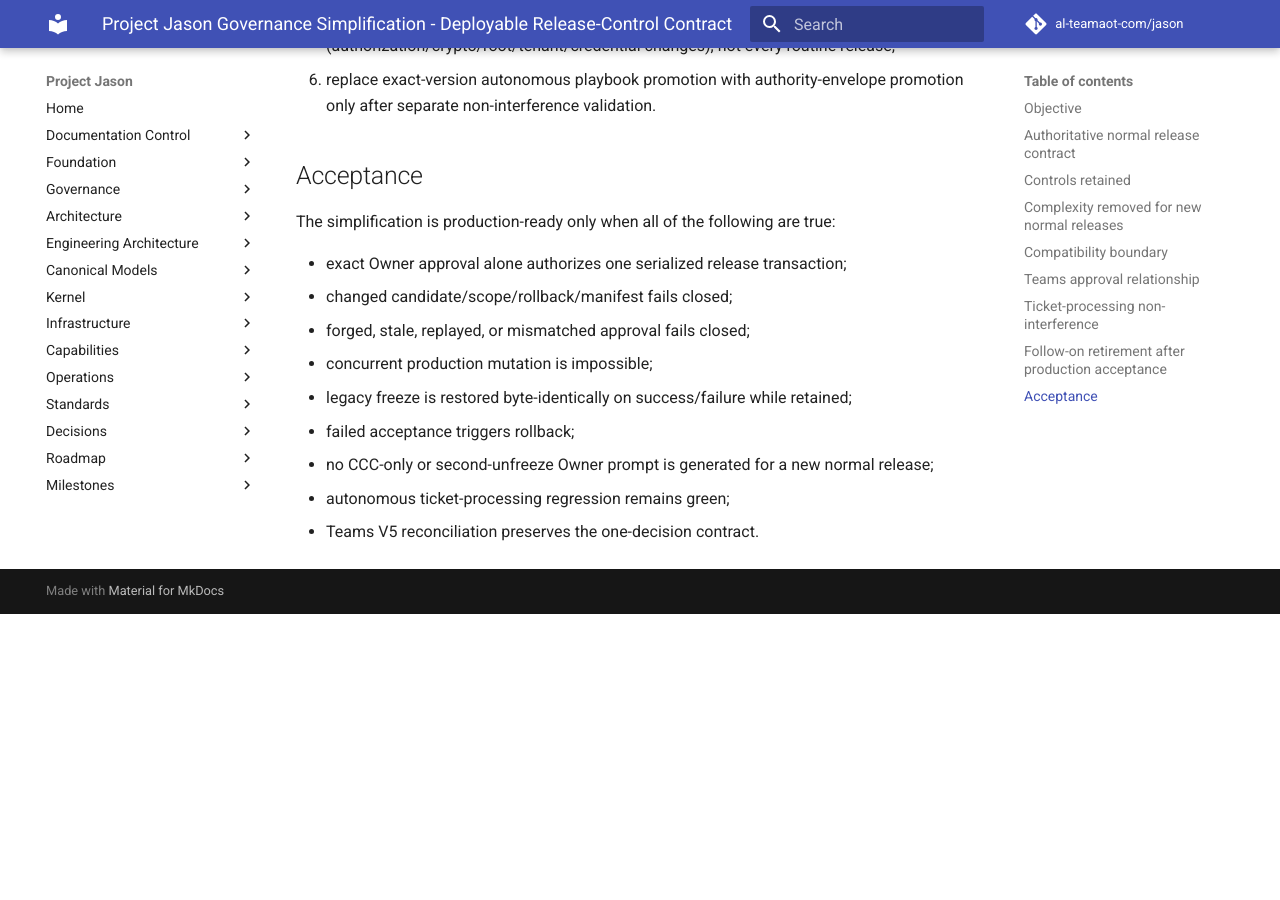
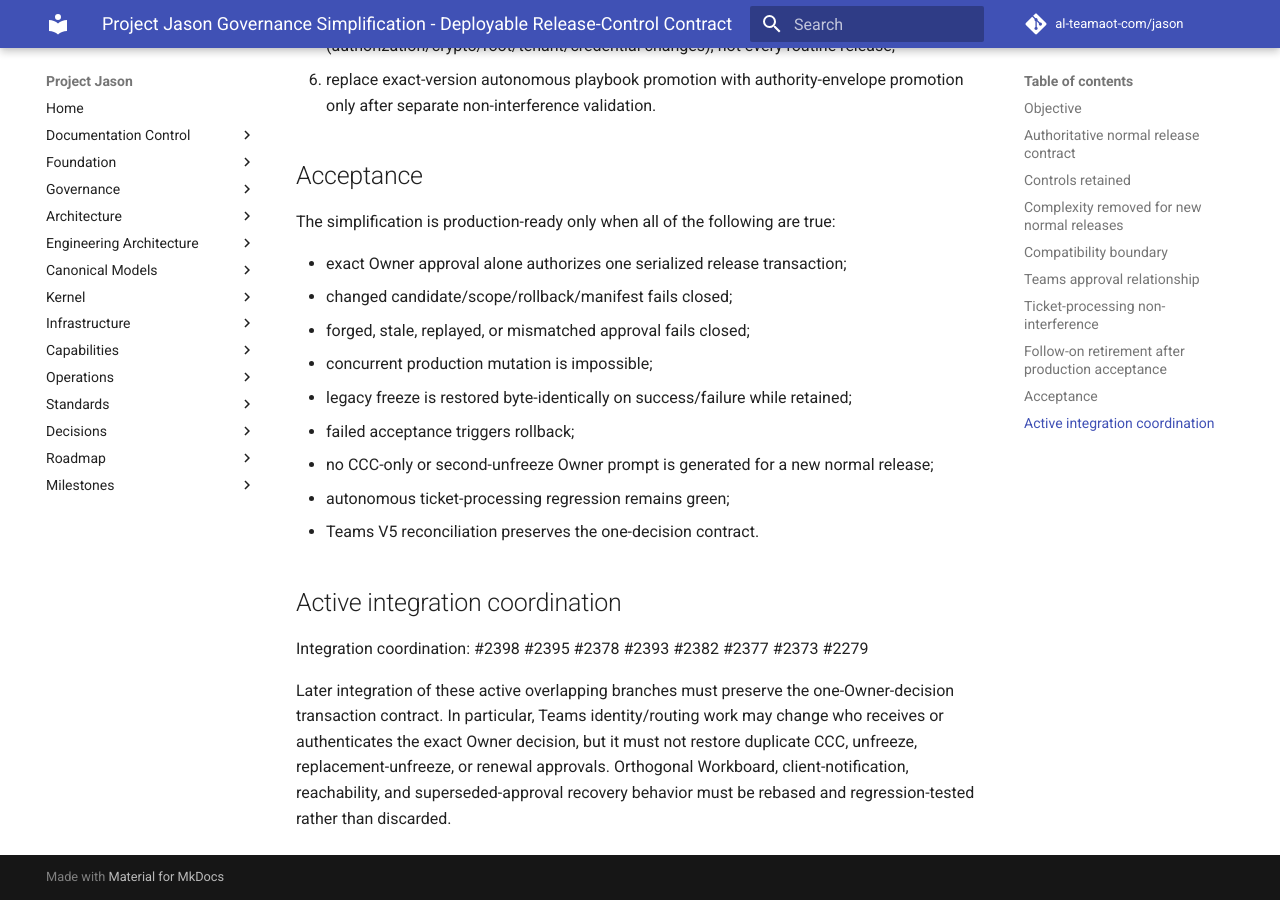
Before and after one commit to al-teamaot-com/jason, an MkDocs documentation site: the page built from docs/operations/Jason-Governance-Simplification-20261110.md, in a window 1280 px wide and 900 px high, scrolled down 3309 px. Built offline with MkDocs 1.6.1 and Material for MkDocs 9.7.7, drawn with Linux system fonts in a browser that asks for light colours; comment, search, counter and statistics services are not loaded; before the commit the page ends 3923 px from its top, so only the background shows below that.

Commit message:
Document active release-control overlap reconciliation

```diff
--- a/docs/operations/Jason-Governance-Simplification-20261110.md
+++ b/docs/operations/Jason-Governance-Simplification-20261110.md
@@ -106,3 +106,9 @@ The simplification is production-ready only when all of the following are true:
 - no CCC-only or second-unfreeze Owner prompt is generated for a new normal release;
 - autonomous ticket-processing regression remains green;
 - Teams V5 reconciliation preserves the one-decision contract.
+
+## Active integration coordination
+
+Integration coordination: #2398 #2395 #2378 #2393 #2382 #2377 #2373 #2279
+
+Later integration of these active overlapping branches must preserve the one-Owner-decision transaction contract. In particular, Teams identity/routing work may change who receives or authenticates the exact Owner decision, but it must not restore duplicate CCC, unfreeze, replacement-unfreeze, or renewal approvals. Orthogonal Workboard, client-notification, reachability, and superseded-approval recovery behavior must be rebased and regression-tested rather than discarded.
```
